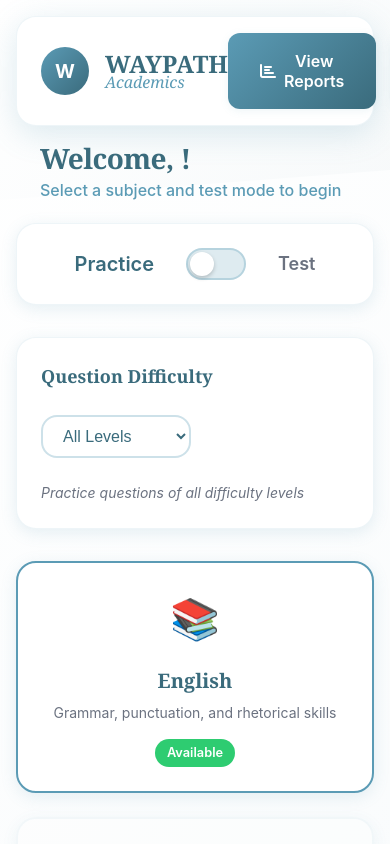
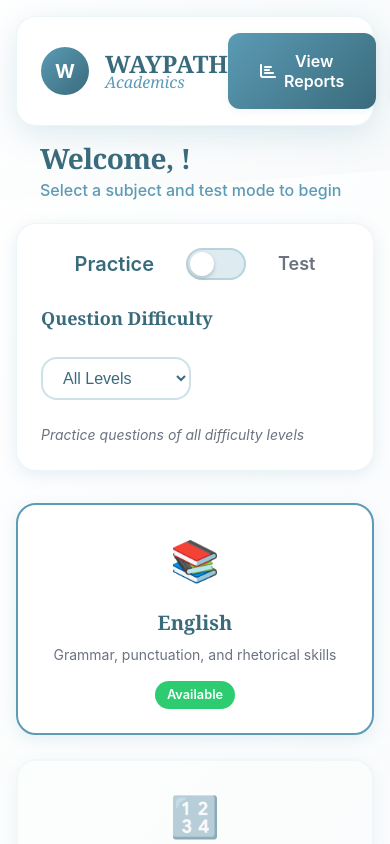
Before and after one commit to cmiecz/waypath-academics-testing, a React (Create React App) app: page /test-selection in a window 390 px wide. Shown: the top 844 px of the page. Built offline with nearby package versions, Linux system fonts and the light colour scheme; no server answers.

Commit message:
Place test mode toggle and difficulty dropdown on same horizontal line

```diff
--- a/src/pages/TestSelectionPage.css
+++ b/src/pages/TestSelectionPage.css
@@ -63,14 +63,22 @@
   margin: 0 auto;
 }
 
-/* Test Mode Selection */
-.test-mode-selection {
+/* Combined Mode and Difficulty Container */
+.mode-difficulty-container {
+  display: flex;
+  gap: var(--spacing-md);
+  align-items: center;
+  margin-bottom: var(--spacing-lg);
   background: var(--waypath-background);
   border-radius: var(--radius-xl);
   padding: var(--spacing-md);
-  margin-bottom: var(--spacing-lg);
   box-shadow: var(--shadow-md);
   border: 1px solid rgba(91, 155, 181, 0.1);
+}
+
+/* Test Mode Selection */
+.test-mode-selection {
+  flex-shrink: 0;
 }
 
 .test-mode-labels {
@@ -170,12 +178,7 @@
 
 /* Difficulty Selection */
 .difficulty-selection {
-  background: var(--waypath-background);
-  border-radius: var(--radius-xl);
-  padding: var(--spacing-md);
-  margin-bottom: var(--spacing-lg);
-  box-shadow: var(--shadow-md);
-  border: 1px solid rgba(91, 155, 181, 0.1);
+  flex: 1;
 }
 
 .difficulty-row {
@@ -313,6 +316,16 @@
 }
 
 @media (max-width: 768px) {
+  .mode-difficulty-container {
+    flex-direction: column;
+    align-items: stretch;
+  }
+
+  .difficulty-row {
+    flex-direction: column;
+    align-items: flex-start;
+  }
+
   .subjects-grid {
     grid-template-columns: 1fr;
   }
--- a/src/pages/TestSelectionPage.tsx
+++ b/src/pages/TestSelectionPage.tsx
@@ -79,6 +79,8 @@ export default function TestSelectionPage() {
 
       <div className="test-selection-container">
 
+        {/* Combined Test Mode and Difficulty Selection */}
+        <div className="mode-difficulty-container">
           {/* Test Mode Toggle */}
           <div className="test-mode-selection">
             <div className="test-mode-labels">
@@ -145,6 +147,7 @@ export default function TestSelectionPage() {
               </p>
             </div>
           </div>
+        </div>
 
         <div className="subjects-grid">
           <div className="subject-card available" onClick={() => handleSubjectSelect('English')}>
```
Lines whose indentation alone changed are shown as unchanged.
